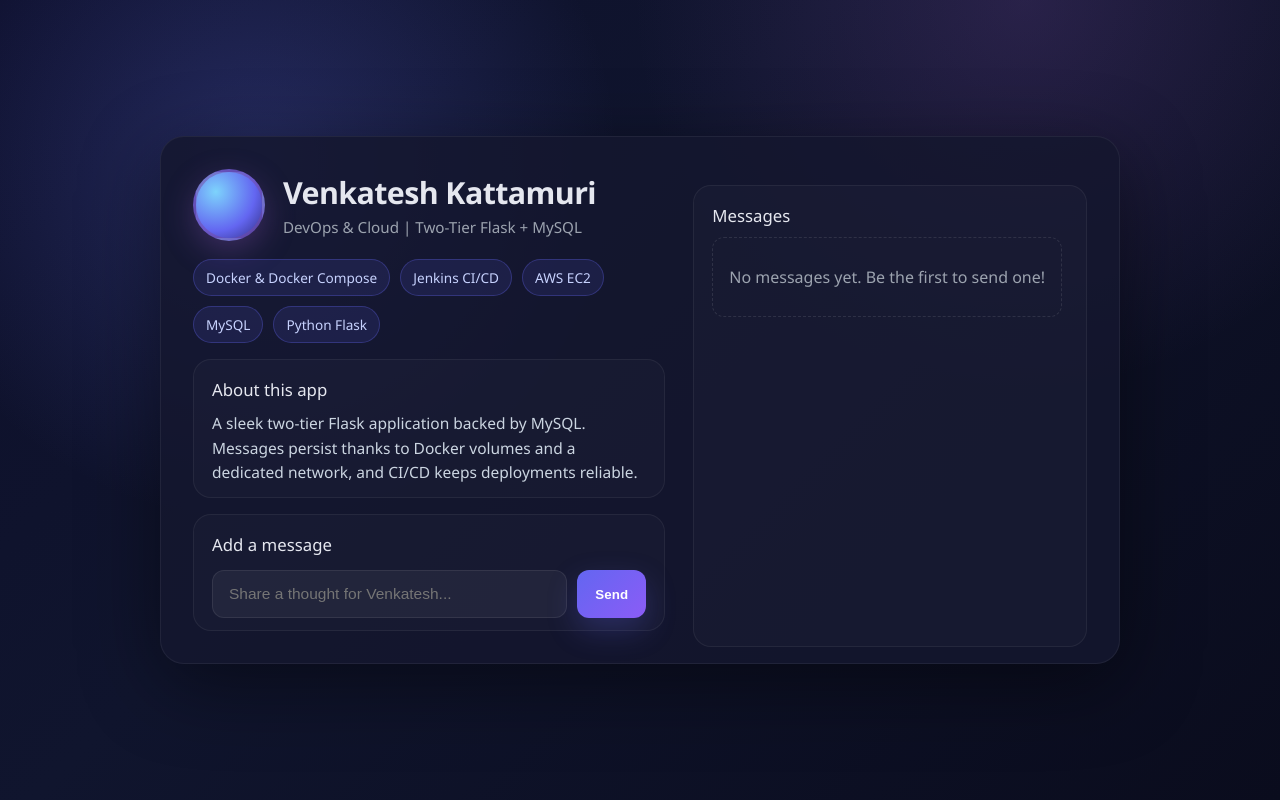
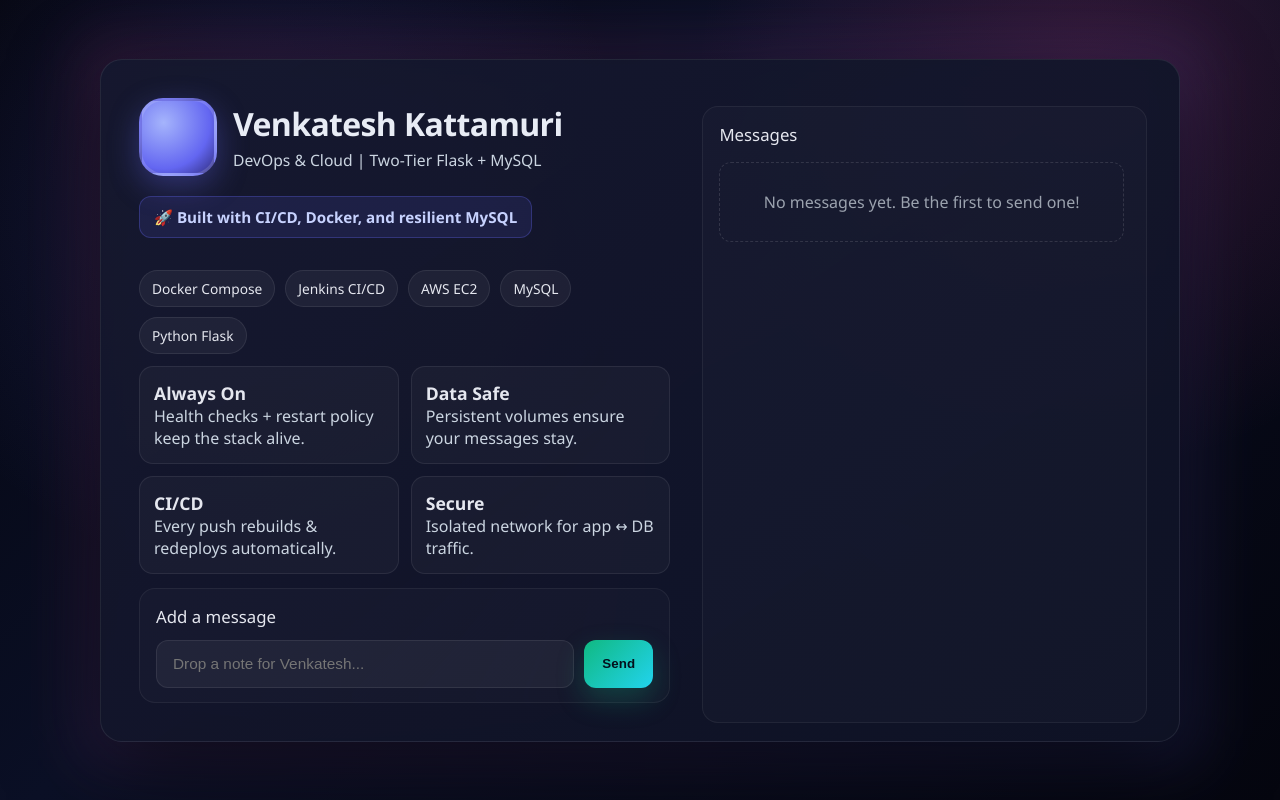
Before and after one commit to VENKATESH-KATTAMURI/Devops-Project-Two-Tier-Flask-App, a Flask app: page / in a window 1280 px wide. Run offline with Flask 2, Linux system fonts and the light colour scheme; data that the repository does not hold is empty; some libraries are stand-ins or nearby versions.

Commit message:
new commit

```diff
--- a/templates/index.html
+++ b/templates/index.html
@@ -9,100 +9,154 @@
 
         body {
             font-family: 'Poppins', 'Segoe UI', Tahoma, sans-serif;
-            background: radial-gradient(circle at 20% 20%, rgba(104,117,245,0.25), transparent 30%),
-                        radial-gradient(circle at 80% 0%, rgba(118,75,162,0.25), transparent 30%),
-                        linear-gradient(135deg, #0d0f2b 0%, #10152e 40%, #0a0c1d 100%);
-            color: #e5e7ef;
+            background: radial-gradient(circle at 20% 25%, rgba(99,102,241,0.18), transparent 32%),
+                        radial-gradient(circle at 85% 10%, rgba(236,72,153,0.18), transparent 30%),
+                        linear-gradient(135deg, #05060f 0%, #0b1026 40%, #05060f 100%);
+            color: #e8ecf5;
             min-height: 100vh;
             display: flex;
             align-items: center;
             justify-content: center;
-            padding: 24px;
+            padding: 28px;
+        }
+
+        .shell {
+            position: relative;
+            width: min(1080px, 96vw);
+        }
+
+        .glow-ring {
+            position: absolute;
+            inset: -24px;
+            background: conic-gradient(from 120deg, rgba(99,102,241,0.2), rgba(236,72,153,0.16), rgba(99,102,241,0.2));
+            filter: blur(28px);
+            opacity: 0.8;
+            z-index: 0;
+            border-radius: 28px;
         }
 
         .card {
-            width: min(960px, 95vw);
-            background: rgba(20, 23, 46, 0.85);
-            border: 1px solid rgba(255,255,255,0.06);
-            box-shadow: 0 20px 80px rgba(0,0,0,0.45);
-            border-radius: 24px;
+            position: relative;
+            z-index: 1;
+            background: linear-gradient(145deg, rgba(20,24,46,0.92), rgba(14,18,36,0.94));
+            border: 1px solid rgba(255,255,255,0.08);
+            box-shadow: 0 25px 90px rgba(0,0,0,0.55);
+            border-radius: 22px;
             padding: 32px;
             display: grid;
-            grid-template-columns: 1.2fr 1fr;
-            gap: 28px;
+            grid-template-columns: 1.1fr 0.9fr;
+            gap: 26px;
+            overflow: hidden;
         }
 
         @media (max-width: 900px) {
             .card { grid-template-columns: 1fr; }
         }
 
+        .hero {
+            position: relative;
+            padding: 6px;
+        }
+
         .header {
             display: flex;
             align-items: center;
-            gap: 18px;
+            gap: 16px;
+            margin-bottom: 10px;
         }
 
         .avatar {
-            width: 72px;
-            height: 72px;
-            border-radius: 50%;
-            border: 3px solid rgba(118,75,162,0.5);
-            background: radial-gradient(circle at 30% 30%, #7dd3fc, #6366f1 60%, #312e81);
-            box-shadow: 0 10px 30px rgba(118,75,162,0.4);
+            width: 78px;
+            height: 78px;
+            border-radius: 24px;
+            background: radial-gradient(circle at 30% 30%, #a5b4fc, #6366f1 65%, #312e81);
+            border: 3px solid rgba(255,255,255,0.14);
+            box-shadow: 0 10px 30px rgba(99,102,241,0.35);
         }
 
         .title {
-            font-size: 1.9rem;
-            font-weight: 700;
+            font-size: 2rem;
+            font-weight: 800;
             letter-spacing: -0.02em;
         }
 
         .subtitle {
-            color: #9ca3af;
+            color: #cbd5e1;
+            font-size: 0.98rem;
+            margin-top: 4px;
+        }
+
+        .hero-highlight {
+            margin: 10px 0 16px;
+            display: inline-flex;
+            align-items: center;
+            gap: 10px;
+            padding: 10px 14px;
+            border-radius: 12px;
+            background: rgba(99,102,241,0.12);
+            border: 1px solid rgba(99,102,241,0.3);
+            color: #c7d2fe;
+            font-weight: 600;
             font-size: 0.95rem;
-            margin-top: 4px;
         }
 
         .pill-row {
             display: flex;
             flex-wrap: wrap;
             gap: 10px;
-            margin: 18px 0 10px;
+            margin: 16px 0 12px;
         }
 
         .pill {
             padding: 8px 12px;
             border-radius: 999px;
-            background: rgba(99,102,241,0.12);
-            color: #c7d2fe;
-            border: 1px solid rgba(99,102,241,0.3);
-            font-size: 0.85rem;
+            background: rgba(255,255,255,0.05);
+            color: #e5e7ef;
+            border: 1px solid rgba(255,255,255,0.08);
+            font-size: 0.86rem;
         }
+
+        .grid-two {
+            display: grid;
+            grid-template-columns: repeat(auto-fit, minmax(180px, 1fr));
+            gap: 12px;
+            margin-top: 12px;
+        }
+
+        .stat {
+            padding: 14px;
+            background: rgba(255,255,255,0.03);
+            border: 1px solid rgba(255,255,255,0.08);
+            border-radius: 14px;
+            color: #cbd5e1;
+        }
+
+        .stat strong { color: #e5e7ef; font-size: 1.1rem; }
 
         .section-card {
             background: rgba(255,255,255,0.02);
             border: 1px solid rgba(255,255,255,0.06);
-            border-radius: 18px;
-            padding: 18px 18px 12px;
-            margin-top: 16px;
+            border-radius: 16px;
+            padding: 16px 16px 14px;
+            margin-top: 14px;
         }
 
         .section-title {
             font-size: 1.05rem;
-            margin-bottom: 10px;
+            margin-bottom: 8px;
             color: #e5e7ef;
         }
 
         .section-text {
             color: #cbd5e1;
             line-height: 1.6;
-            font-size: 0.97rem;
+            font-size: 0.95rem;
         }
 
         .message-form {
             display: flex;
             gap: 10px;
-            margin-top: 14px;
+            margin-top: 12px;
         }
 
         .message-form input[type="text"] {
@@ -112,25 +166,25 @@
             border: 1px solid rgba(255,255,255,0.08);
             background: rgba(255,255,255,0.05);
             color: #e5e7ef;
-            font-size: 0.97rem;
+            font-size: 0.96rem;
         }
 
         .message-form input[type="text"]:focus {
-            outline: 2px solid rgba(99,102,241,0.5);
-            border-color: rgba(99,102,241,0.5);
+            outline: 2px solid rgba(99,102,241,0.45);
+            border-color: rgba(99,102,241,0.45);
         }
 
         .message-form button {
             padding: 0 18px;
             border: none;
             border-radius: 12px;
-            background: linear-gradient(135deg, #6366f1 0%, #8b5cf6 100%);
-            color: white;
-            font-weight: 700;
+            background: linear-gradient(135deg, #10b981 0%, #22d3ee 100%);
+            color: #04101c;
+            font-weight: 800;
             letter-spacing: 0.01em;
             cursor: pointer;
             transition: transform 0.12s ease, box-shadow 0.2s ease;
-            box-shadow: 0 12px 30px rgba(99,102,241,0.25);
+            box-shadow: 0 12px 28px rgba(16,185,129,0.25);
         }
 
         .message-form button:hover { transform: translateY(-1px); }
@@ -140,34 +194,40 @@
             margin-top: 10px;
             padding: 12px;
             border-radius: 12px;
-            background: rgba(52,211,153,0.12);
+            background: rgba(34,197,94,0.12);
             color: #bbf7d0;
-            border: 1px solid rgba(52,211,153,0.35);
+            border: 1px solid rgba(34,197,94,0.35);
             display: none;
         }
 
+        .messages-panel {
+            height: 100%;
+            display: flex;
+            flex-direction: column;
+        }
+
         .messages-block {
-            margin-top: 6px;
+            margin-top: 8px;
             display: grid;
             gap: 12px;
-            max-height: 420px;
+            max-height: 480px;
             overflow-y: auto;
             padding-right: 6px;
         }
 
         .message-item {
             background: rgba(255,255,255,0.03);
-            border: 1px solid rgba(255,255,255,0.06);
+            border: 1px solid rgba(255,255,255,0.07);
             border-radius: 12px;
             padding: 14px 16px;
             color: #e5e7ef;
-            box-shadow: 0 4px 14px rgba(0,0,0,0.2);
+            box-shadow: 0 6px 18px rgba(0,0,0,0.25);
             animation: rise 0.25s ease;
         }
 
         .message-item::before {
             content: '●';
-            color: #60a5fa;
+            color: #22d3ee;
             margin-right: 8px;
             font-size: 0.8rem;
         }
@@ -176,7 +236,7 @@
             color: #9ca3af;
             text-align: center;
             padding: 28px 10px;
-            border: 1px dashed rgba(255,255,255,0.1);
+            border: 1px dashed rgba(255,255,255,0.12);
             border-radius: 12px;
         }
 
@@ -185,17 +245,18 @@
             to { opacity: 1; transform: translateY(0); }
         }
 
-        /* scrollbar */
         .messages-block::-webkit-scrollbar { width: 8px; }
         .messages-block::-webkit-scrollbar-thumb {
-            background: rgba(255,255,255,0.15);
+            background: rgba(255,255,255,0.18);
             border-radius: 8px;
         }
     </style>
 </head>
 <body>
+    <div class="shell">
+        <div class="glow-ring"></div>
         <div class="card">
-        <div>
+            <div class="hero">
                 <div class="header">
                     <div class="avatar"></div>
                     <div>
@@ -204,32 +265,34 @@
                     </div>
                 </div>
 
+                <div class="hero-highlight">🚀 Built with CI/CD, Docker, and resilient MySQL</div>
+
                 <div class="pill-row">
-                <div class="pill">Docker & Docker Compose</div>
+                    <div class="pill">Docker Compose</div>
                     <div class="pill">Jenkins CI/CD</div>
                     <div class="pill">AWS EC2</div>
                     <div class="pill">MySQL</div>
                     <div class="pill">Python Flask</div>
                 </div>
 
-            <div class="section-card">
-                <div class="section-title">About this app</div>
-                <p class="section-text">
-                    A sleek two-tier Flask application backed by MySQL. Messages persist thanks to Docker volumes and a dedicated network, and CI/CD keeps deployments reliable.
-                </p>
+                <div class="grid-two">
+                    <div class="stat"><strong>Always On</strong><br/>Health checks + restart policy keep the stack alive.</div>
+                    <div class="stat"><strong>Data Safe</strong><br/>Persistent volumes ensure your messages stay.</div>
+                    <div class="stat"><strong>CI/CD</strong><br/>Every push rebuilds & redeploys automatically.</div>
+                    <div class="stat"><strong>Secure</strong><br/>Isolated network for app ↔ DB traffic.</div>
                 </div>
 
                 <div class="section-card">
                     <div class="section-title">Add a message</div>
                     <div class="success-message" id="successMessage">Message added successfully! 🎉</div>
                     <form id="messageForm" class="message-form">
-                    <input type="text" id="new_message" name="new_message" placeholder="Share a thought for Venkatesh..." required>
+                        <input type="text" id="new_message" name="new_message" placeholder="Drop a note for Venkatesh..." required>
                         <button type="submit">Send</button>
                     </form>
                 </div>
             </div>
 
-        <div class="section-card" style="height:100%;">
+            <div class="section-card messages-panel">
                 <div class="section-title">Messages</div>
                 <div class="messages-block" id="messagesList">
                     {% if messages %}
@@ -239,6 +302,7 @@
                     {% else %}
                         <div class="no-messages">No messages yet. Be the first to send one!</div>
                     {% endif %}
+                </div>
             </div>
         </div>
     </div>
```
Lines whose indentation alone changed are shown as unchanged.
